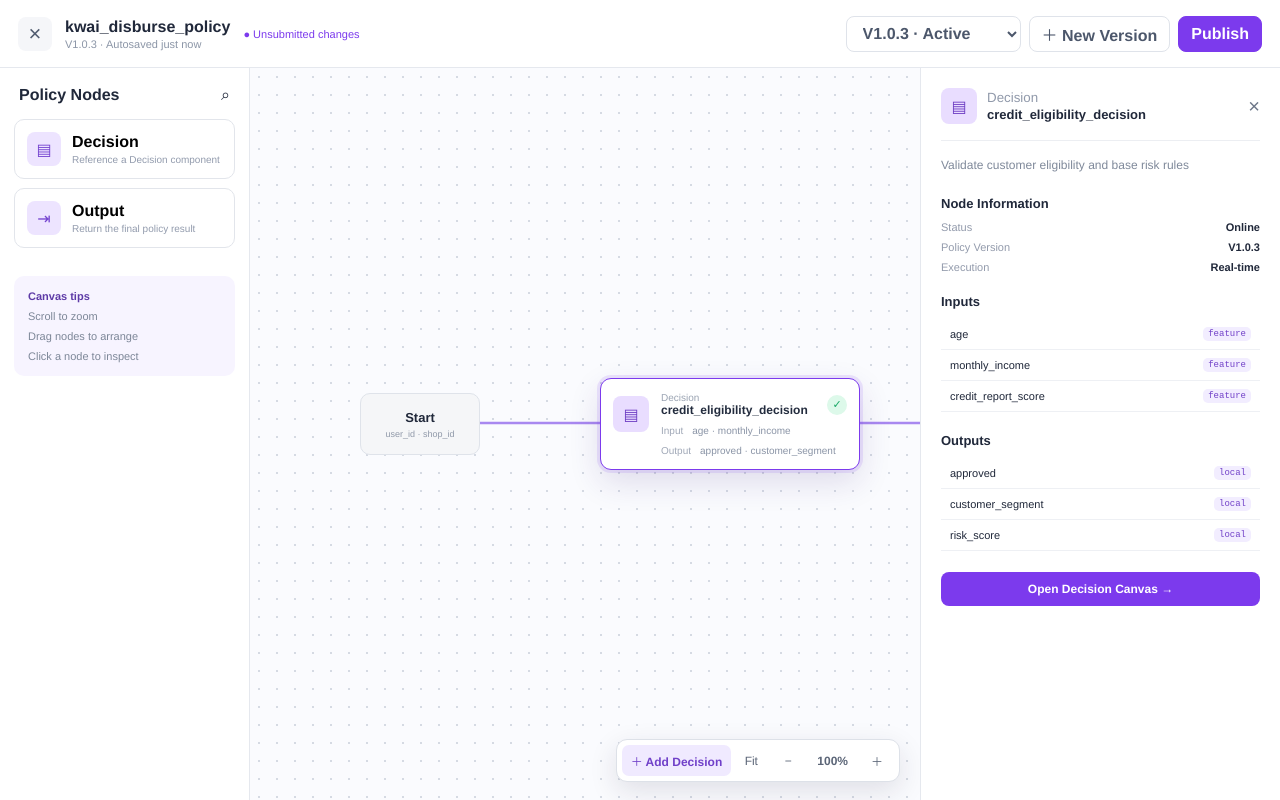
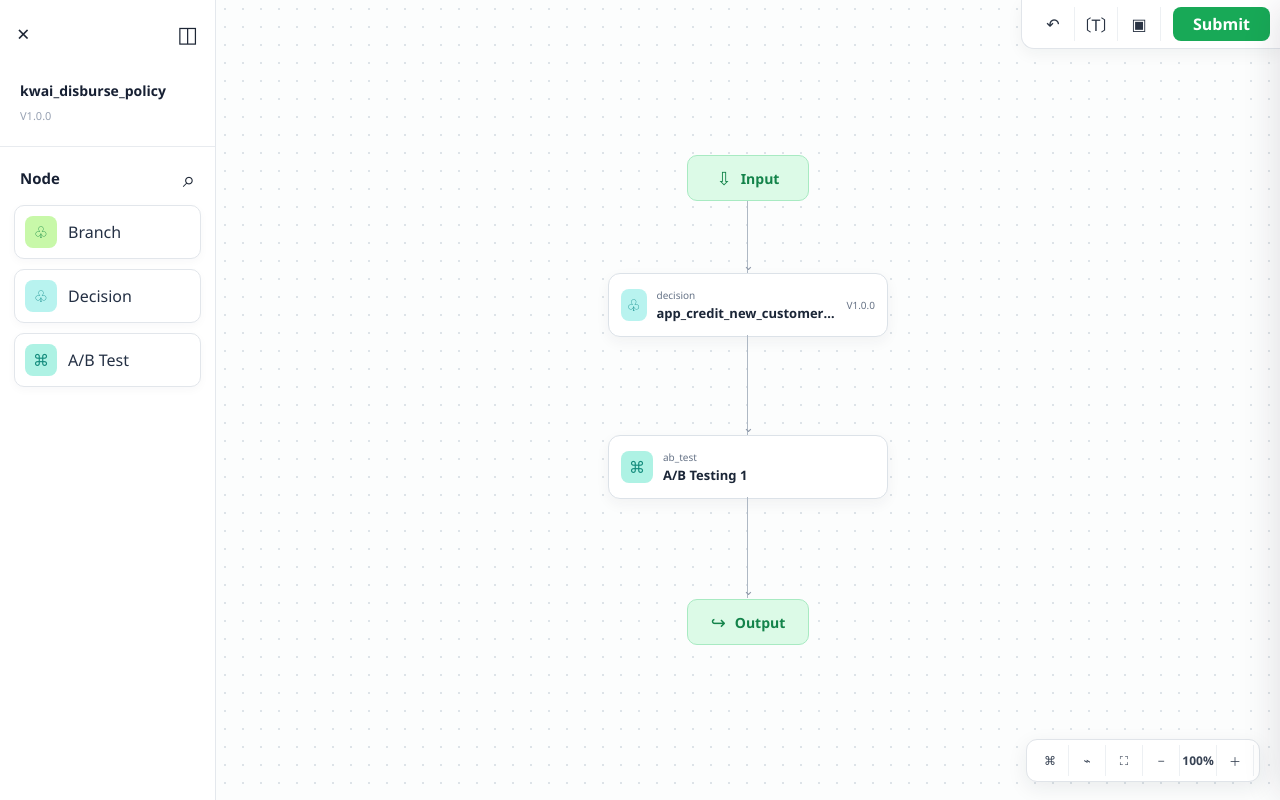
Before and after one commit to wangnan2017fall-oss/Ant-ACE-reinf, a React (Vite) app in the folder frontend/: page /policy/1/edit in a window 1280 px wide. Built offline with nearby package versions, Linux system fonts and the light colour scheme.

Commit message:
feat: align policy canvas with workflow recording

```diff
--- a/frontend/src/modules/policy/canvas/PolicyCanvasEditorPage.jsx
+++ b/frontend/src/modules/policy/canvas/PolicyCanvasEditorPage.jsx
@@ -1,229 +1,169 @@
-import { useMemo, useRef, useState } from 'react'
+import { useMemo, useState } from 'react'
 import { Link, useNavigate, useParams, useSearchParams } from 'react-router-dom'
 import './PolicyCanvasEditorPage.css'
 
-const policyDecisions = [
-  {
-    id: 'credit-eligibility',
-    name: 'credit_eligibility_decision',
-    description: 'Validate customer eligibility and base risk rules',
-    status: 'Online',
-    inputs: ['age', 'monthly_income', 'credit_report_score'],
-    outputs: ['approved', 'customer_segment', 'risk_score'],
-    x: 350,
-    y: 310,
-  },
-  {
-    id: 'limit-pricing',
-    name: 'limit_pricing_decision',
-    description: 'Calculate credit limit, interest rate and repayment term',
-    status: 'Online',
-    inputs: ['monthly_income', 'customer_segment', 'risk_score'],
-    outputs: ['credit_limit', 'interest_rate', 'loan_term'],
-    x: 690,
-    y: 310,
-  },
-  {
-    id: 'anti-fraud',
-    name: 'anti_fraud_decision',
-    description: 'Fraud screening before the policy returns its result',
-    status: 'Draft',
-    inputs: ['shop_risk_level', 'user_id', 'shop_id'],
-    outputs: ['fraud_passed'],
-    x: 1030,
-    y: 310,
-  },
+const customInputs = [
+  ['personSignId', 'Personal identity token'],
+  ['buyerAdminSeq', 'Buyer ID'],
+  ['credit_user_id', 'Credit user ID'],
+  ['cpf', 'CPF number'],
+  ['name', 'Customer name'],
+  ['ipAddress', 'Client IP address'],
+  ['sessionId', 'Session ID'],
+  ['creditGrantNo', 'Credit grant number'],
+  ['nationality', 'Nationality'],
 ]
 
-const editorVersions = ['V1.0.4 · Draft', 'V1.0.3 · Active', 'V1.0.2 · Offline', 'V1.0.1 · Archived']
+const featureInputs = [
+  ['creditRequestDate', 'Credit request time'],
+  ['instanceId', 'Application instance ID'],
+  ['rawText', 'Original request payload'],
+  ['creditAccessToken', 'Credit access token'],
+  ['callbackSystem', 'Callback system'],
+  ['monthly_income', 'Monthly income'],
+  ['credit_report_score', 'Credit report score'],
+]
+
+const decisionOutputs = ['approved', 'customer_segment', 'risk_score', 'reject_reason']
+
+function ParameterRows({ rows }) {
+  return (
+    <div className="policy-mapping-list">
+      {rows.map(([name, description]) => (
+        <div className="policy-mapping-row" key={name}>
+          <span><strong>{name}</strong><small>{description}</small></span>
+          <select defaultValue=""><option value="" disabled>Select</option><option>Policy input · user_id</option><option>Policy input · shop_id</option><option>Upstream output</option></select>
+        </div>
+      ))}
+    </div>
+  )
+}
 
 function PolicyCanvasEditorPage() {
   const { id = '1' } = useParams()
   const navigate = useNavigate()
-  const [searchParams, setSearchParams] = useSearchParams()
-  const canvasRef = useRef(null)
-  const dragRef = useRef(null)
-  const [nodes, setNodes] = useState(policyDecisions)
-  const [selectedNodeId, setSelectedNodeId] = useState(policyDecisions[0].id)
+  const [searchParams] = useSearchParams()
+  const activeVersion = searchParams.get('version') || 'V1.0.0'
+  const [selectedNode, setSelectedNode] = useState('')
+  const [drawer, setDrawer] = useState('')
   const [zoom, setZoom] = useState(1)
-  const [showLibrary, setShowLibrary] = useState(false)
-  const requestedVersion = searchParams.get('version') || 'V1.0.3'
-  const [activeVersion, setActiveVersion] = useState(requestedVersion)
+  const [showSearch, setShowSearch] = useState(false)
+  const [submitted, setSubmitted] = useState(false)
 
-  const selectedNode = useMemo(
-    () => nodes.find((node) => node.id === selectedNodeId),
-    [nodes, selectedNodeId],
-  )
+  const drawerTitle = useMemo(() => {
+    if (drawer === 'history') return 'History'
+    if (drawer === 'parameters') return 'Policy parameter management'
+    if (selectedNode === 'decision') return 'app_credit_new_customer_decision'
+    if (selectedNode === 'ab-test') return 'A/B Testing 1'
+    return ''
+  }, [drawer, selectedNode])
 
-  const changeVersion = (value) => {
-    const version = value.split(' · ')[0]
-    setActiveVersion(version)
-    setSearchParams({ version }, { replace: true })
+  const openNode = (node) => {
+    setDrawer('node')
+    setSelectedNode(node)
   }
 
-  const startDrag = (event, nodeId) => {
-    event.stopPropagation()
-    const node = nodes.find((item) => item.id === nodeId)
-    dragRef.current = {
-      nodeId,
-      startX: event.clientX,
-      startY: event.clientY,
-      nodeX: node.x,
-      nodeY: node.y,
-    }
-    event.currentTarget.setPointerCapture?.(event.pointerId)
-    setSelectedNodeId(nodeId)
+  const closeDrawer = () => {
+    setDrawer('')
+    setSelectedNode('')
   }
 
-  const moveNode = (event) => {
-    if (!dragRef.current) return
-    const drag = dragRef.current
-    const nextX = drag.nodeX + (event.clientX - drag.startX) / zoom
-    const nextY = drag.nodeY + (event.clientY - drag.startY) / zoom
-    setNodes((current) => current.map((node) => (
-      node.id === drag.nodeId
-        ? { ...node, x: Math.max(240, nextX), y: Math.max(120, nextY) }
-        : node
-    )))
-  }
-
-  const stopDrag = () => {
-    dragRef.current = null
-  }
-
-  const fitCanvas = () => setZoom(0.82)
-  const zoomTo = (value) => setZoom(Math.min(1.5, Math.max(0.55, value)))
-
   return (
-    <div className="policy-editor">
-      <header className="policy-editor-topbar">
-        <button className="policy-editor-close" onClick={() => navigate(`/policy/${id}?tab=canvas&version=${activeVersion}`)} aria-label="Close Policy Canvas">×</button>
-        <div className="policy-editor-title">
-          <strong>kwai_disburse_policy</strong>
-          <span>{activeVersion} · Autosaved just now</span>
+    <div className="policy-flow-editor">
+      <aside className="policy-flow-library">
+        <div className="policy-flow-side-head">
+          <button onClick={() => navigate(`/policy/${id}?tab=canvas`)} aria-label="Close">×</button>
+          <button aria-label="Collapse sidebar">◫</button>
         </div>
-        <span className="policy-editor-draft">● Unsubmitted changes</span>
-        <div className="policy-editor-top-actions">
-          <select aria-label="Policy Canvas version" value={editorVersions.find((item) => item.startsWith(activeVersion)) || editorVersions[1]} onChange={(event) => changeVersion(event.target.value)}>
-            {editorVersions.map((version) => <option key={version}>{version}</option>)}
-          </select>
-          <button onClick={() => changeVersion('V1.0.4 · Draft')}>＋ New Version</button>
-          <button className="publish-policy">Publish</button>
-        </div>
-      </header>
-
-      <aside className="policy-editor-library">
-        <div className="policy-editor-library-title"><strong>Policy Nodes</strong><span>⌕</span></div>
-        <button className="policy-library-node"><span>▤</span><div><strong>Decision</strong><small>Reference a Decision component</small></div></button>
-        <button className="policy-library-node"><span>⇥</span><div><strong>Output</strong><small>Return the final policy result</small></div></button>
-        <div className="policy-library-help">
-          <strong>Canvas tips</strong>
-          <span>Scroll to zoom</span>
-          <span>Drag nodes to arrange</span>
-          <span>Click a node to inspect</span>
-        </div>
+        <div className="policy-flow-meta"><strong>kwai_disburse_policy</strong><span>{activeVersion}</span></div>
+        <div className="policy-flow-library-title"><strong>Node</strong><button onClick={() => setShowSearch((value) => !value)}>⌕</button></div>
+        {showSearch && <input className="policy-flow-search" autoFocus placeholder="Search node" />}
+        <button className="policy-flow-library-item branch"><i>♧</i><span>Branch</span></button>
+        <button className="policy-flow-library-item decision"><i>♧</i><span>Decision</span></button>
+        <button className="policy-flow-library-item test"><i>⌘</i><span>A/B Test</span></button>
       </aside>
 
-      <main className="policy-editor-stage">
-        <div
-          ref={canvasRef}
-          className="policy-editor-canvas"
-          onPointerMove={moveNode}
-          onPointerUp={stopDrag}
-          onPointerCancel={stopDrag}
-          onWheel={(event) => {
-            event.preventDefault()
-            zoomTo(zoom + (event.deltaY < 0 ? 0.08 : -0.08))
-          }}
-          onClick={() => setSelectedNodeId('')}
-        >
-          <div className="policy-editor-transform" style={{ transform: `scale(${zoom})` }}>
-            <svg className="policy-editor-edges" width="1500" height="760" aria-hidden="true">
-              <path d={`M 230 355 C 275 355, 300 355, ${nodes[0].x} 355`} />
-              <path d={`M ${nodes[0].x + 260} ${nodes[0].y + 45} C ${nodes[0].x + 300} ${nodes[0].y + 45}, ${nodes[1].x - 40} ${nodes[1].y + 45}, ${nodes[1].x} ${nodes[1].y + 45}`} />
-              <path d={`M ${nodes[1].x + 260} ${nodes[1].y + 45} C ${nodes[1].x + 300} ${nodes[1].y + 45}, ${nodes[2].x - 40} ${nodes[2].y + 45}, ${nodes[2].x} ${nodes[2].y + 45}`} />
-              <path d={`M ${nodes[2].x + 260} ${nodes[2].y + 45} C ${nodes[2].x + 300} ${nodes[2].y + 45}, 1370 355, 1410 355`} />
-            </svg>
-
-            <div className="policy-terminal start" style={{ left: 110, top: 325 }}><strong>Start</strong><span>user_id · shop_id</span></div>
-
-            {nodes.map((node) => (
-              <button
-                key={node.id}
-                className={`policy-editor-node ${selectedNodeId === node.id ? 'selected' : ''}`}
-                style={{ left: node.x, top: node.y }}
-                onPointerDown={(event) => startDrag(event, node.id)}
-                onClick={(event) => {
-                  event.stopPropagation()
-                  setSelectedNodeId(node.id)
-                }}
-              >
-                <span className="policy-editor-node-icon">▤</span>
-                <span className="policy-editor-node-copy"><small>Decision</small><strong>{node.name}</strong></span>
-                <span className={`policy-node-status ${node.status.toLowerCase()}`}>{node.status === 'Online' ? '✓' : '!'}</span>
-                <span className="policy-editor-node-io"><b>Input</b>{node.inputs.slice(0, 2).join(' · ')}</span>
-                <span className="policy-editor-node-io"><b>Output</b>{node.outputs.slice(0, 2).join(' · ')}</span>
-              </button>
-            ))}
-
-            <div className="policy-terminal end" style={{ left: 1410, top: 325 }}><strong>End</strong><span>4 outputs</span></div>
-          </div>
+      <main className="policy-flow-stage" onClick={() => !drawer && setSelectedNode('')}>
+        <div className="policy-flow-top-actions">
+          <button title="History" onClick={() => { setDrawer('history'); setSelectedNode('') }}>↶</button>
+          <button title="Policy parameter management" onClick={() => { setDrawer('parameters'); setSelectedNode('') }}>〔T〕</button>
+          <button title="Guide">▣</button>
+          <button className="submit" onClick={() => setSubmitted(true)}>Submit</button>
         </div>
 
-        <div className="policy-editor-toolbar">
-          <button onClick={() => setShowLibrary((current) => !current)}>＋ Add Decision</button>
-          <button onClick={fitCanvas}>Fit</button>
-          <button onClick={() => zoomTo(zoom - 0.1)} aria-label="Zoom out">−</button>
-          <strong>{Math.round(zoom * 100)}%</strong>
-          <button onClick={() => zoomTo(zoom + 0.1)} aria-label="Zoom in">＋</button>
+        <div className="policy-flow-viewport" style={{ transform: `scale(${zoom})` }}>
+          <div className="policy-flow-terminal input"><span>⇩</span><strong>Input</strong></div>
+          <span className="policy-flow-line top" />
+          <button className={`policy-flow-card decision ${selectedNode === 'decision' ? 'selected' : ''}`} onClick={(event) => { event.stopPropagation(); openNode('decision') }}>
+            <i>♧</i><span><small>decision</small><strong>app_credit_new_customer_decision</strong></span><em>V1.0.0</em>
+          </button>
+          <span className="policy-flow-line middle" />
+          <button className={`policy-flow-card test ${selectedNode === 'ab-test' ? 'selected' : ''}`} onClick={(event) => { event.stopPropagation(); openNode('ab-test') }}>
+            <i>⌘</i><span><small>ab_test</small><strong>A/B Testing 1</strong></span>
+          </button>
+          <span className="policy-flow-line bottom" />
+          <div className="policy-flow-terminal output"><span>↪</span><strong>Output</strong></div>
         </div>
 
-        {showLibrary && (
-          <div className="quick-decision-picker">
-            <strong>Add Decision</strong>
-            <input placeholder="Search decisions" />
-            <button>customer_tier_decision<span>Online</span></button>
-            <button>merchant_risk_decision<span>Online</span></button>
-            <button onClick={() => setShowLibrary(false)}>Cancel</button>
+        <div className="policy-flow-zoom">
+          <button title="Arrange">⌘</button><button title="Ruler">⌁</button><button onClick={() => setZoom(1)} title="Fit">⛶</button>
+          <button onClick={() => setZoom((value) => Math.max(.6, value - .1))}>−</button><strong>{Math.round(zoom * 100)}%</strong><button onClick={() => setZoom((value) => Math.min(1.5, value + .1))}>＋</button>
+        </div>
+      </main>
+
+      {drawer && <button className="policy-flow-scrim" onClick={closeDrawer} aria-label="Close panel" />}
+      <aside className={`policy-flow-drawer ${drawer ? 'open' : ''}`}>
+        <header><button onClick={closeDrawer}>×</button><strong>{drawerTitle}</strong>{selectedNode === 'decision' && <><small>V1.0.0</small><Link to={`/decision/1/edit?from=policy-canvas&policy=${id}`}>Go to Decision ↗</Link></>}</header>
+
+        {drawer === 'history' && (
+          <div className="policy-history-panel">
+            <div className="history-event"><i /><strong>04-Aug-2026 14:05:12</strong><p><b>luke.wn</b> updated Decision input mappings</p></div>
+            <div className="history-event"><i /><strong>04-Aug-2026 13:48:26</strong><p><b>luke.wn</b> added A/B Testing 1</p></div>
+            <div className="history-event"><i /><strong>16-Jul-2026 14:50:53</strong><p><b>luke.wn</b> created a new Policy development version</p></div>
           </div>
         )}
-      </main>
 
-      <aside className={`policy-node-panel ${selectedNode ? 'open' : ''}`}>
-        {selectedNode ? (
-          <>
-            <div className="policy-node-panel-header">
-              <span>▤</span><div><small>Decision</small><strong>{selectedNode.name}</strong></div>
-              <button onClick={() => setSelectedNodeId('')} aria-label="Close node panel">×</button>
-            </div>
-            <p>{selectedNode.description}</p>
-            <section>
-              <h3>Node Information</h3>
-              <dl>
-                <div><dt>Status</dt><dd>{selectedNode.status}</dd></div>
-                <div><dt>Policy Version</dt><dd>{activeVersion}</dd></div>
-                <div><dt>Execution</dt><dd>Real-time</dd></div>
-              </dl>
-            </section>
-            <section>
-              <h3>Inputs</h3>
-              {selectedNode.inputs.map((item) => <span className="policy-variable" key={item}>{item}<code>feature</code></span>)}
-            </section>
-            <section>
-              <h3>Outputs</h3>
-              {selectedNode.outputs.map((item) => <span className="policy-variable" key={item}>{item}<code>local</code></span>)}
-            </section>
-            <Link
-              className="open-decision-editor"
-              to={`/decision/1/edit?from=policy-canvas&policy=${id}&version=${activeVersion}`}
-            >
-              Open Decision Canvas →
-            </Link>
-          </>
-        ) : (
-          <div className="policy-node-panel-empty"><span>◇</span><strong>Select a Decision node</strong><p>Click a node on the canvas to inspect its inputs, outputs and configuration.</p></div>
+        {drawer === 'parameters' && (
+          <div className="policy-parameter-panel">
+            <section><div><strong>Input Parameter</strong><button>＋</button></div><p>Name <span>Description</span><span>Type</span></p><div className="policy-empty"><b>⌕</b><strong>No data</strong></div></section>
+            <section><div><strong>Output Parameter</strong><button>＋</button></div><p>Name <span>Description</span><span>Type</span></p><div className="policy-empty"><b>⌕</b><strong>No data</strong></div></section>
+          </div>
+        )}
+
+        {drawer === 'node' && selectedNode === 'decision' && (
+          <div className="policy-node-config">
+            <h3>Decision Input</h3>
+            <h4><span>Custom variable</span><span>Input Parameter Mapping</span></h4>
+            <ParameterRows rows={customInputs} />
+            <h4><span>Feature Input</span><span>Input Parameter Mapping</span></h4>
+            <ParameterRows rows={featureInputs} />
+            <h3>Decision Output</h3>
+            <div className="policy-output-head"><span>Output Variable</span><span>Use as Policy Output</span><span>Assign to Temporary</span></div>
+            {decisionOutputs.map((output) => <div className="policy-output-row" key={output}><strong>{output}</strong><input type="checkbox" /><select defaultValue=""><option value="">Select</option><option>{output}</option></select></div>)}
+          </div>
+        )}
+
+        {drawer === 'node' && selectedNode === 'ab-test' && (
+          <div className="policy-node-config ab-config">
+            <div className="ab-group"><strong><span>Control</span> Group 1</strong><em>Default Traffic 100%</em></div>
+            <select className="ab-decision-select" defaultValue="credit"><option value="credit">bnpl_credit_new_ae_user_decision · V1.0.3</option></select>
+            <h3>Decision Input</h3>
+            <h4><span>Custom variable</span><span>Input Parameter Mapping</span></h4>
+            <ParameterRows rows={customInputs.slice(0, 6)} />
+            <h4><span>Feature Input</span><span>Input Parameter Mapping</span></h4>
+            <ParameterRows rows={featureInputs.slice(0, 5)} />
+            <h3>Decision Output</h3>
+            <div className="policy-output-head"><span>Output Variable</span><span>Use as Policy Output</span><span>Assign to Temporary</span></div>
+            {decisionOutputs.slice(0, 3).map((output) => <div className="policy-output-row" key={output}><strong>{output}</strong><input type="checkbox" /><select defaultValue=""><option value="">Select</option><option>{output}</option></select></div>)}
+          </div>
         )}
       </aside>
+
+      {submitted && (
+        <div className="policy-submit-overlay" onClick={() => setSubmitted(false)}>
+          <div><span /><strong>Validating Policy configuration…</strong><small>Click anywhere to close</small></div>
+        </div>
+      )}
     </div>
   )
 }
```
Also changed, not shown: frontend/src/modules/policy/canvas/PolicyCanvasEditorPage.css.
